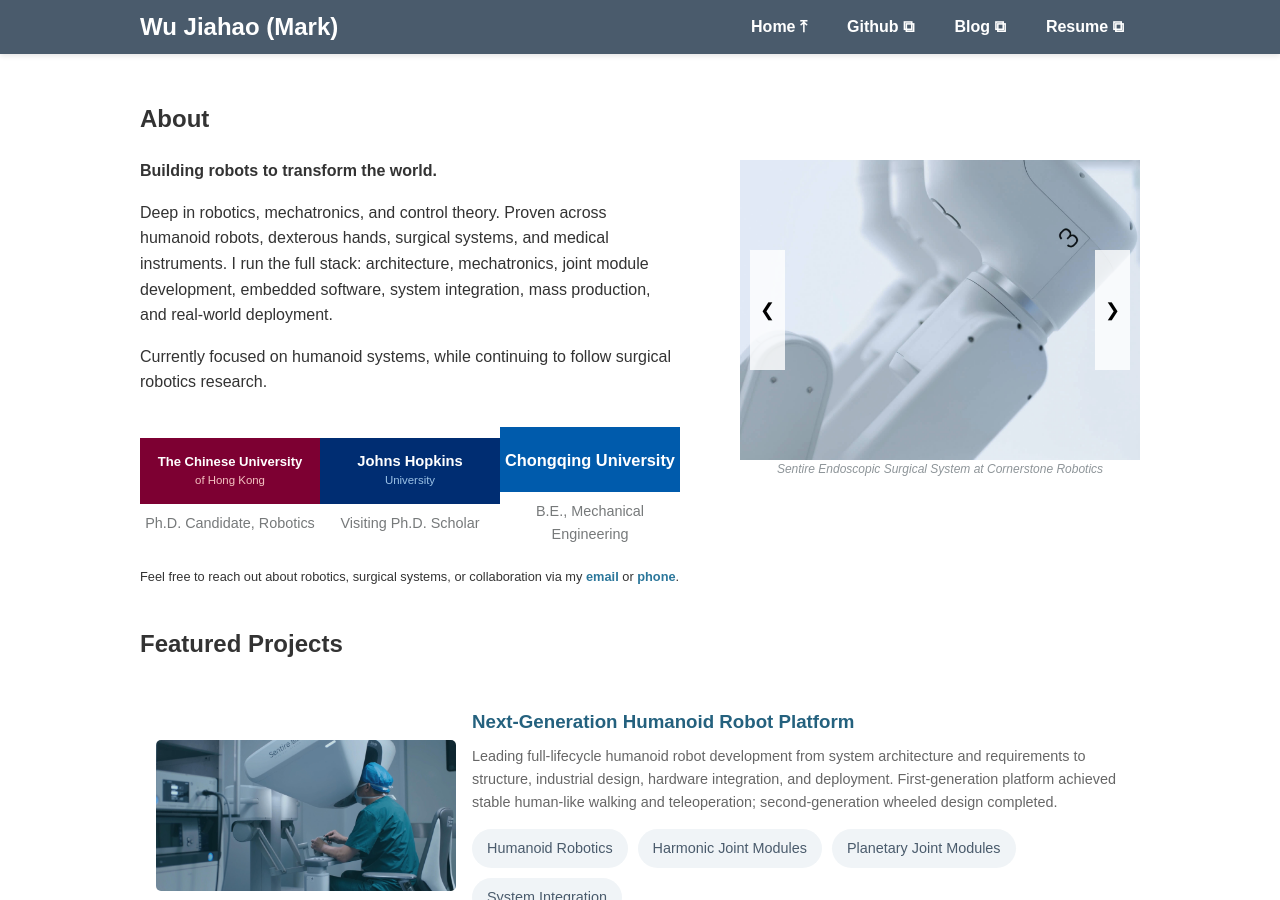
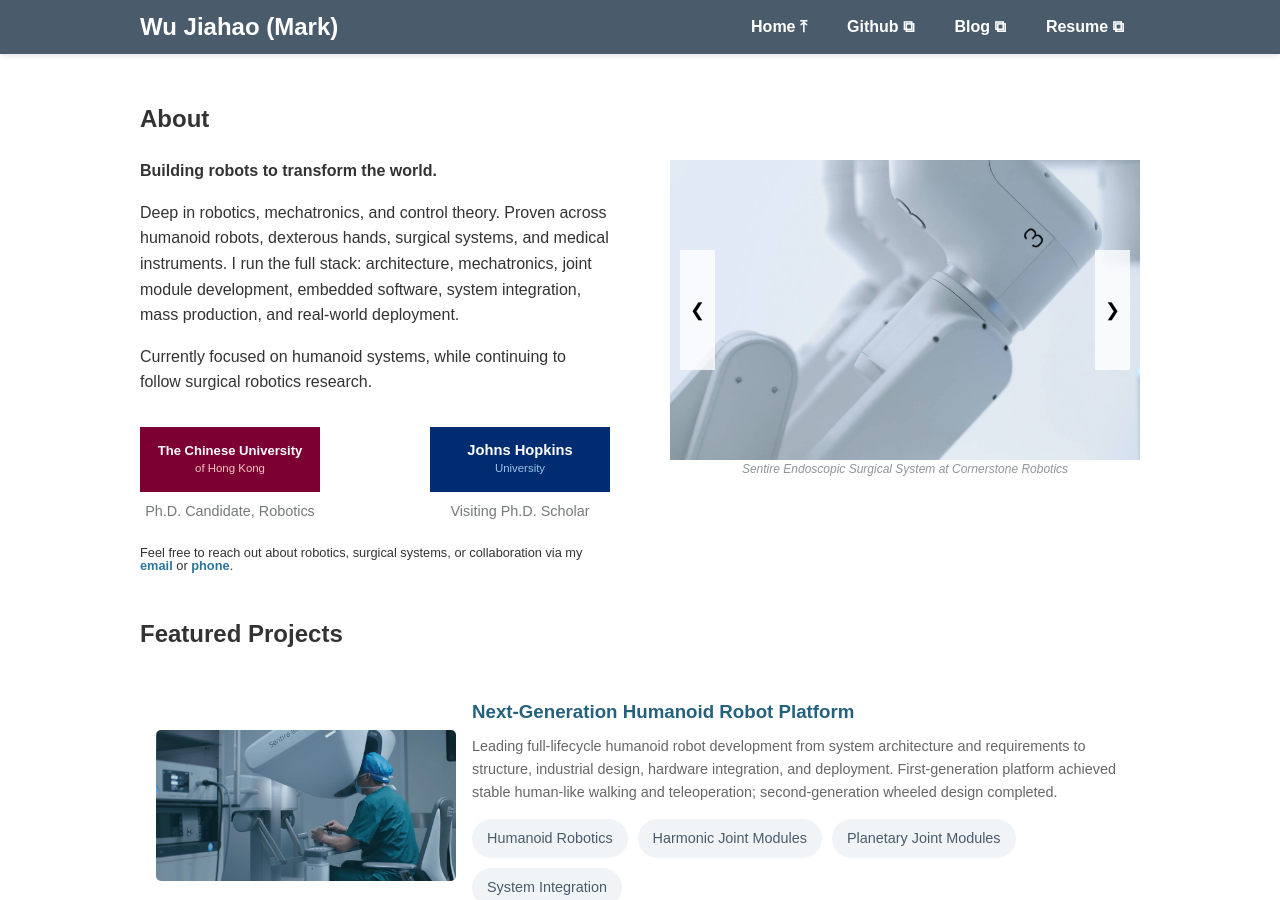
Before and after one commit to markwu9494/markwu9494.github.io, a Jekyll site: the page built from index.html, in a window 1280 px wide and 900 px high. Built offline with Jekyll 4.4.1, drawn with Linux system fonts in a browser that asks for light colours.

Commit message:
Remove Chongqing University affiliation from About section.

```diff
--- a/_includes/intro.html
+++ b/_includes/intro.html
@@ -12,10 +12,6 @@
             <div class="affiliation">
                 <img src="assets/images/jhu-logo.svg" alt="Johns Hopkins University" class="affiliation-logo">
                 <p>Visiting Ph.D. Scholar</p>
-            </div>
-            <div class="affiliation">
-                <img src="assets/images/cqu-logo.svg" alt="Chongqing University" class="affiliation-logo">
-                <p>B.E., Mechanical Engineering</p>
             </div>
         </div>
     <p class="contact-note">Feel free to reach out about robotics, surgical systems, or collaboration via my <a href="mailto:{{ site.email }}">email</a> or <a href="tel:{{ site.phone }}">phone</a>.</p>
```
